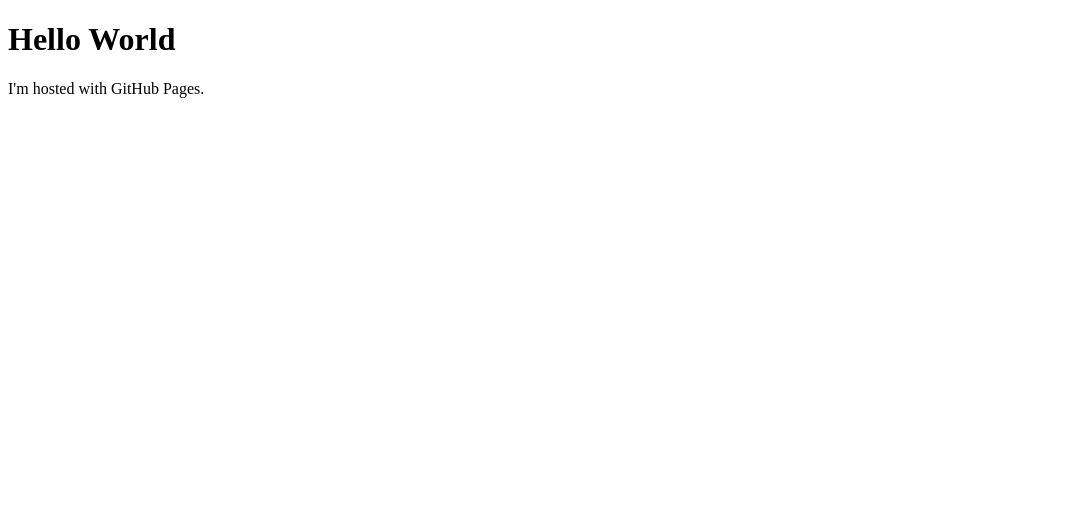
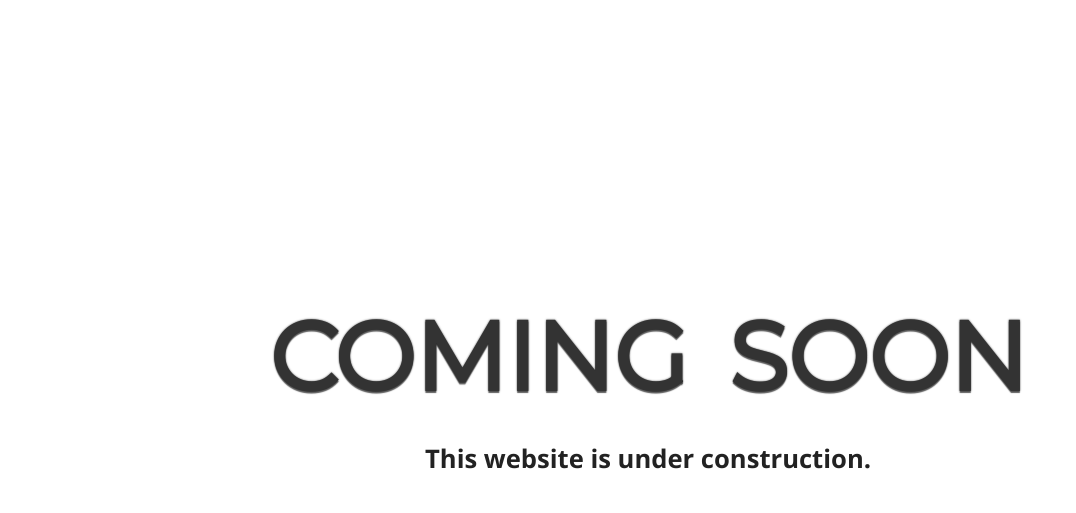
Before and after one commit to FrancescoVMK/FrancescoVMK.github.io, a plain HTML site: page index.html in a window 1280 px wide. Shown: the whole page, without its empty margins (0-1076 px from the left). Drawn offline with nearby package versions, Linux system fonts and the light colour scheme.

Commit message:
Update index.html

```diff
--- a/index.html
+++ b/index.html
@@ -1,7 +1,90 @@
 <!DOCTYPE html>
 <html>
+  <style>
+
+
+  @import url(https://fonts.googleapis.com/css?family=Montserrat);
+  @import url(https://fonts.googleapis.com/css?family=Open+Sans:400,700);
+
+  h1 {
+    margin: 0;
+    font-family: 'Montserrat', sans-serif;
+    font-size: 4em;
+    color: #333;
+    -webkit-text-shadow: 0 2px 1px rgba(0, 0, 0, 0.6), 0 0 2px rgba(0, 0, 0, 0.7);
+    -moz-text-shadow: 0 2px 1px rgba(0, 0, 0, 0.6), 0 0 2px rgba(0, 0, 0, 0.7);
+    text-shadow: 0 2px 1px rgba(0, 0, 0, 0.6), 0 0 2px rgba(0, 0, 0, 0.7);
+    word-spacing: 16px;
+  }
+
+  p {
+    font-family: 'Open Sans', sans-serif;
+    font-size: 1.4em;
+    font-weight: bold;
+    color: #222;
+    text-shadow: 0 0 40px #FFFFFF, 0 0 30px #FFFFFF, 0 0 20px #FFFFFF;
+  }
+
+  .container {
+    position: absolute;
+    top: 0;
+    bottom: 0;
+    width: 100%;
+    background: url('');
+    background-size: cover;
+  }
+
+  .wrapper {
+    width: 100%;
+    min-height: 100%;
+    height: auto;
+    display: table;
+  }
+
+  .content {
+    display: table-cell;
+    vertical-align: middle;
+  }
+
+  .item {
+    width: auto;
+    height: auto;
+    margin: 0 auto;
+    text-align: center;
+    padding: 8px;
+  }
+
+  @media only screen and (min-width: 800px) {
+    h1 {
+      font-size: 6em;
+    }
+    p {
+      font-size: 1.6em;
+    }
+  }
+
+  @media only screen and (max-width: 320px) {
+    h1 {
+      font-size: 2em;
+    }
+    p {
+      font-size: 1.2em;
+    }
+  }
+
+
+  </style>
 <body>
-<h1>Hello World</h1>
-<p>I'm hosted with GitHub Pages.</p>
+<div class="container">
+  <div class="wrapper">
+    <div class="content">
+      <div class="item">
+        <!-- Place your content here to have it be centered vertically and horizontally  -->
+        <h1>COMING SOON</h1>
+        <p>This website is under construction.</p>
+      </div>
+    </div>
+  </div>
+</div>
 </body>
 </html>
```
